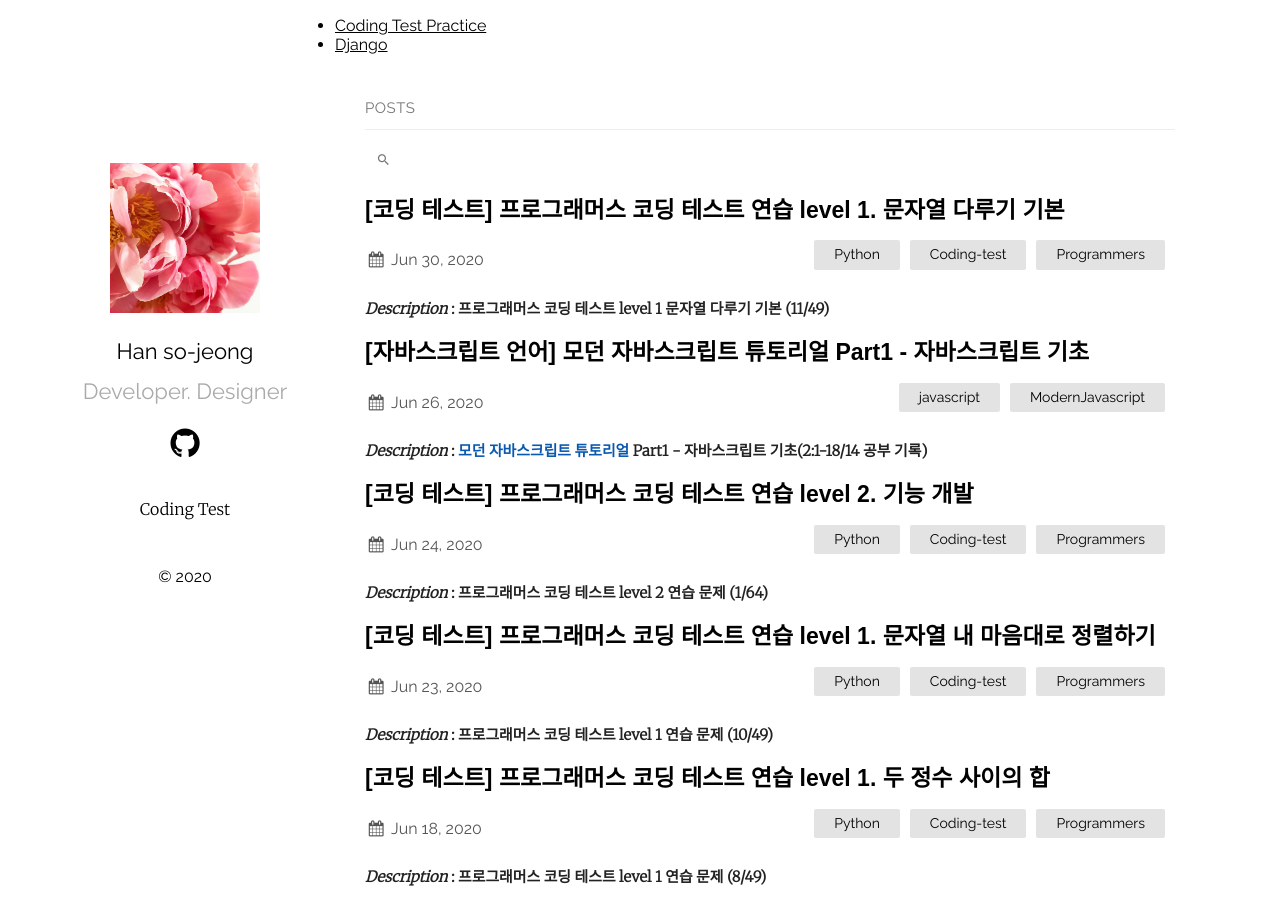
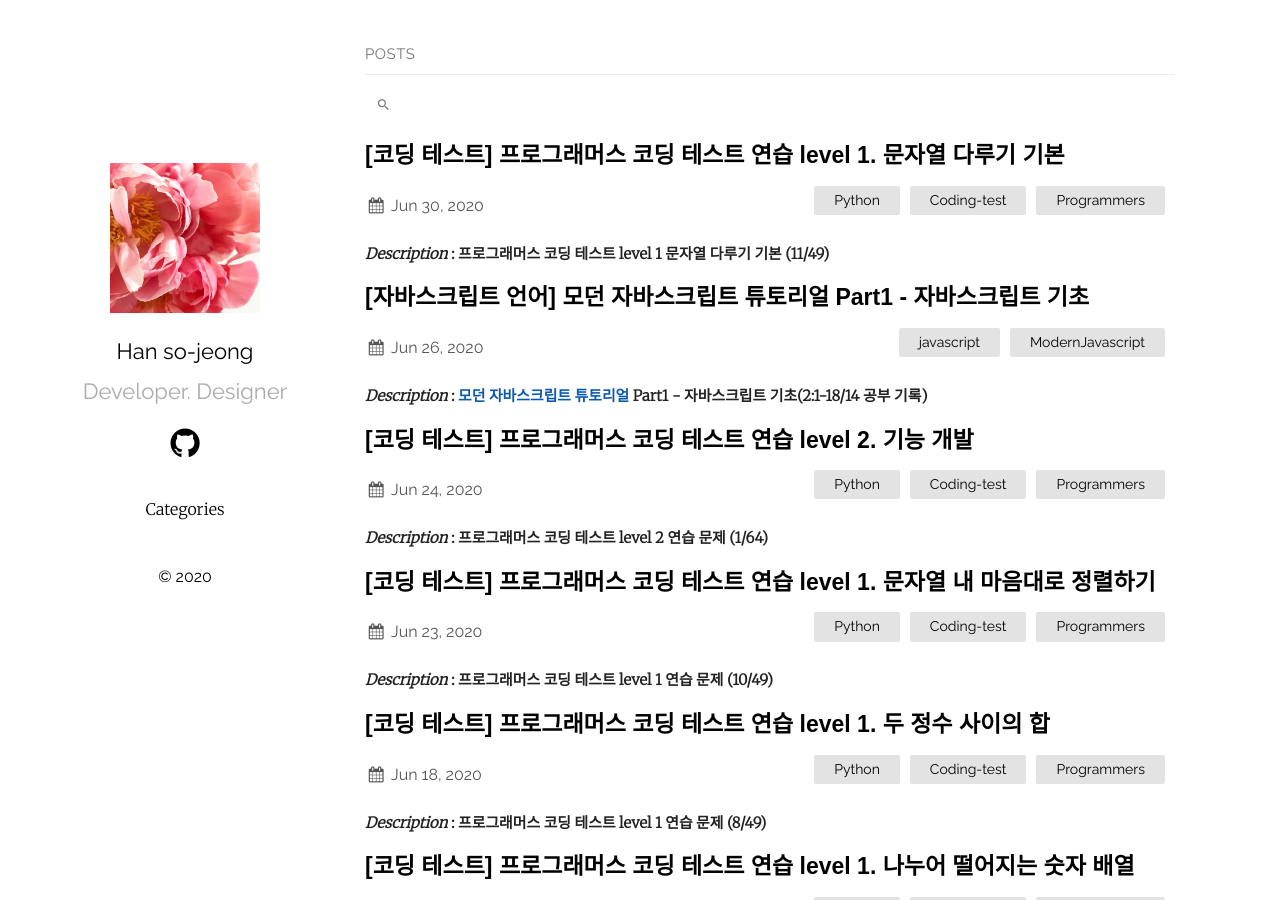
Before and after one commit to btiac1129/btiac1129.github.io, a Jekyll site: the page built from index.md, in a window 1280 px wide and 900 px high. Built offline with Jekyll 4.4.1, drawn with Linux system fonts in a browser that asks for light colours.

Commit message:
update category func

```diff
--- a/_config.yml
+++ b/_config.yml
@@ -56,8 +56,8 @@ plainwhite:
   tagline: Developer. Designer
   date_format: "%b %-d, %Y"
   navigation:
-    - title: Coding Test
-      url: "/python/coding-test"
+    - title: Categories
+      url: /category
   search: true
 
   social_links:
--- a/index.md
+++ b/index.md
@@ -1,20 +1,3 @@
 ---
 layout: home
 ---
-
-<header class="site-category">
-    <ul>
-    {% assign pages_list = site.pages %}
-    {% for node in pages_list %}
-        {% if node.title != null %}
-            {% if node.layout == "category" %}
-                <li>
-                    <a class="category-link {% if page.url == node.url %} active{% endif %}" href="{{ site.baseurl }}{{ node.url }}">
-                        {{ node.title }}
-                    </a>
-                </li>
-            {% endif %}
-        {% endif %}
-    {% endfor %}
-    </ul>
-</header>
```
Also changed, not shown: _includes/index.html (deleted, +0 -15 lines), _layouts/category.html (deleted, +0 -17 lines), category.md (added, +12 -0 lines), category/Coding Test Practice.md (+8 -0 lines).
